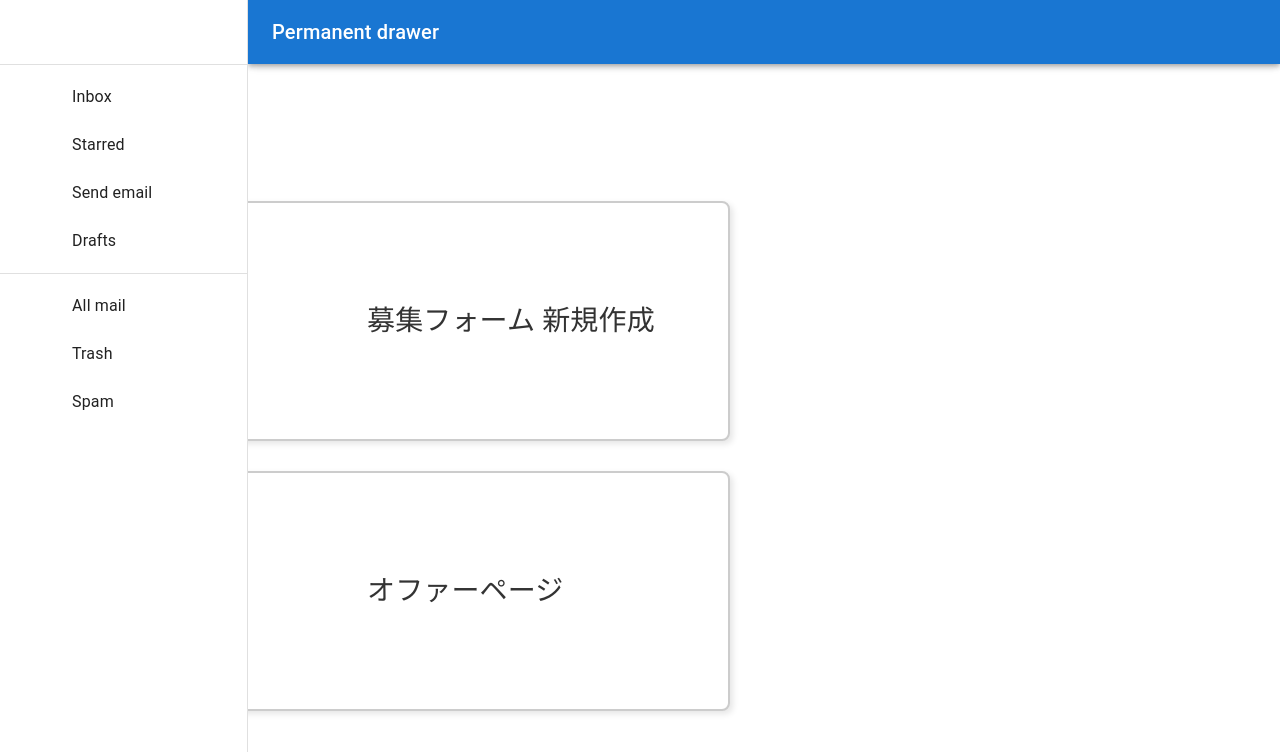
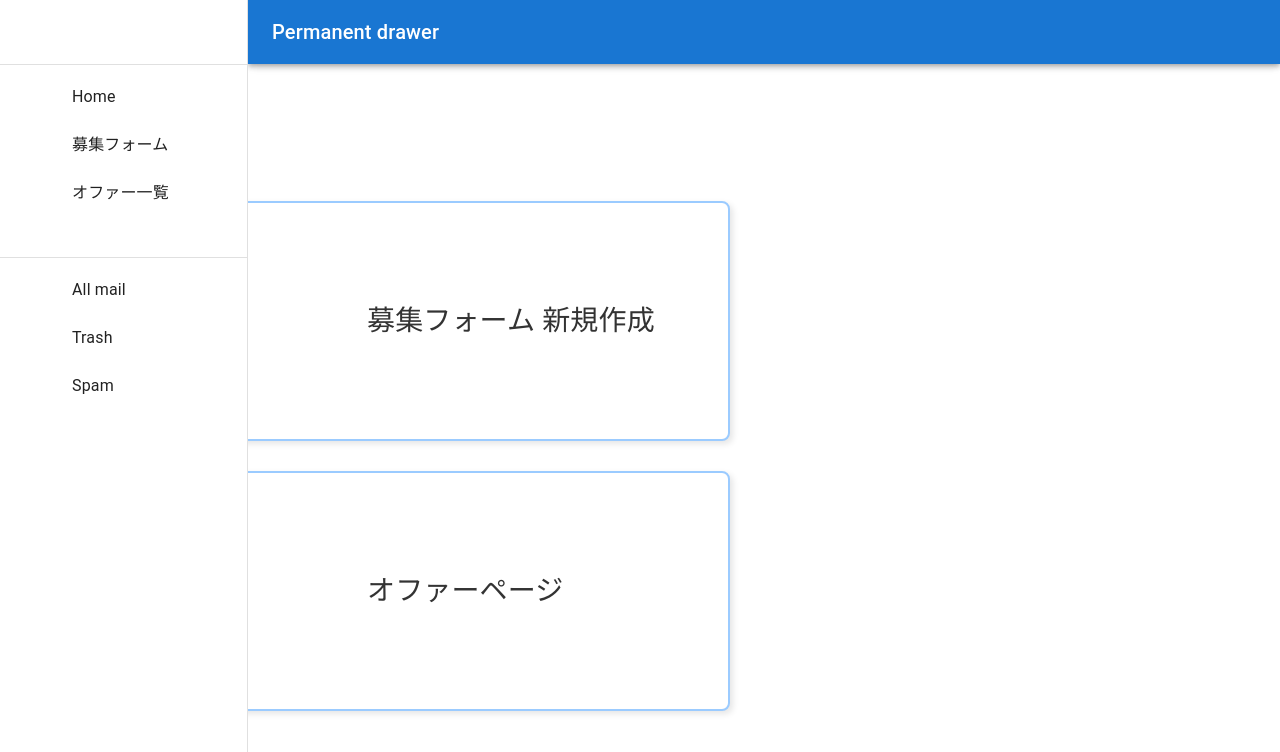
Before and after one commit to aorin0523/team2, a React (Vite) app in the folder src/frontend/: page /enterprise in a window 1280 px wide. Shown: the top 752 px of the page. Built offline with nearby package versions, Linux system fonts and the light colour scheme; some icons are missing.

Commit message:
update: 微修正

```diff
--- a/src/frontend/src/css/kigyohome.css
+++ b/src/frontend/src/css/kigyohome.css
@@ -7,7 +7,7 @@
     height: 240px;
     padding: 15px;
     margin: 30px;
-    border: 2px solid #ccc; /* 枠線 */
+    border: 2px solid #9bcbff; /* 枠線 */
     border-radius: 8px; /* 角丸 */
     background-color: #fff; /* 背景色 */
     box-shadow: 3px 3px 6px rgba(0, 0, 0, 0.1); /* 影 */
@@ -29,6 +29,6 @@
 }
 
 .button:hover {
-    background-color: #e0e0e0;
-    border-color: #888;
+    background-color: #f0f0f0;
+    border-color: #859aff;
 }
--- a/src/frontend/src/pages/KigyoHome.jsx
+++ b/src/frontend/src/pages/KigyoHome.jsx
@@ -1,7 +1,7 @@
 import { useState } from 'react'
 import flow2 from '../images/flow_02.png'
 import flow3 from '../images/flow_03.png'
-import { Button } from '@mui/material';
+
 import Box from '@mui/material/Box';
 import Drawer from '@mui/material/Drawer';
 import CssBaseline from '@mui/material/CssBaseline';
@@ -16,6 +16,8 @@ import ListItemIcon from '@mui/material/ListItemIcon';
 import ListItemText from '@mui/material/ListItemText';
 import InboxIcon from '@mui/icons-material/MoveToInbox';
 import MailIcon from '@mui/icons-material/Mail';
+
+
 
 import '../css/kigyohome.css'
 
@@ -56,7 +58,7 @@ function App() {
         <Toolbar />
         <Divider />
         <List>
-          {['Inbox', 'Starred', 'Send email', 'Drafts'].map((text, index) => (
+          {['Home', '募集フォーム', 'オファー一覧', ''].map((text, index) => (
             <ListItem key={text} disablePadding>
               <ListItemButton>
                 <ListItemIcon>
@@ -73,7 +75,7 @@ function App() {
             <ListItem key={text} disablePadding>
               <ListItemButton>
                 <ListItemIcon>
-                  {index % 2 === 0 ? <InboxIcon /> : <MailIcon />}
+                  {index % 3 === 0 ? <InboxIcon /> : <MailIcon />}
                 </ListItemIcon>
                 <ListItemText primary={text} />
               </ListItemButton>
```
